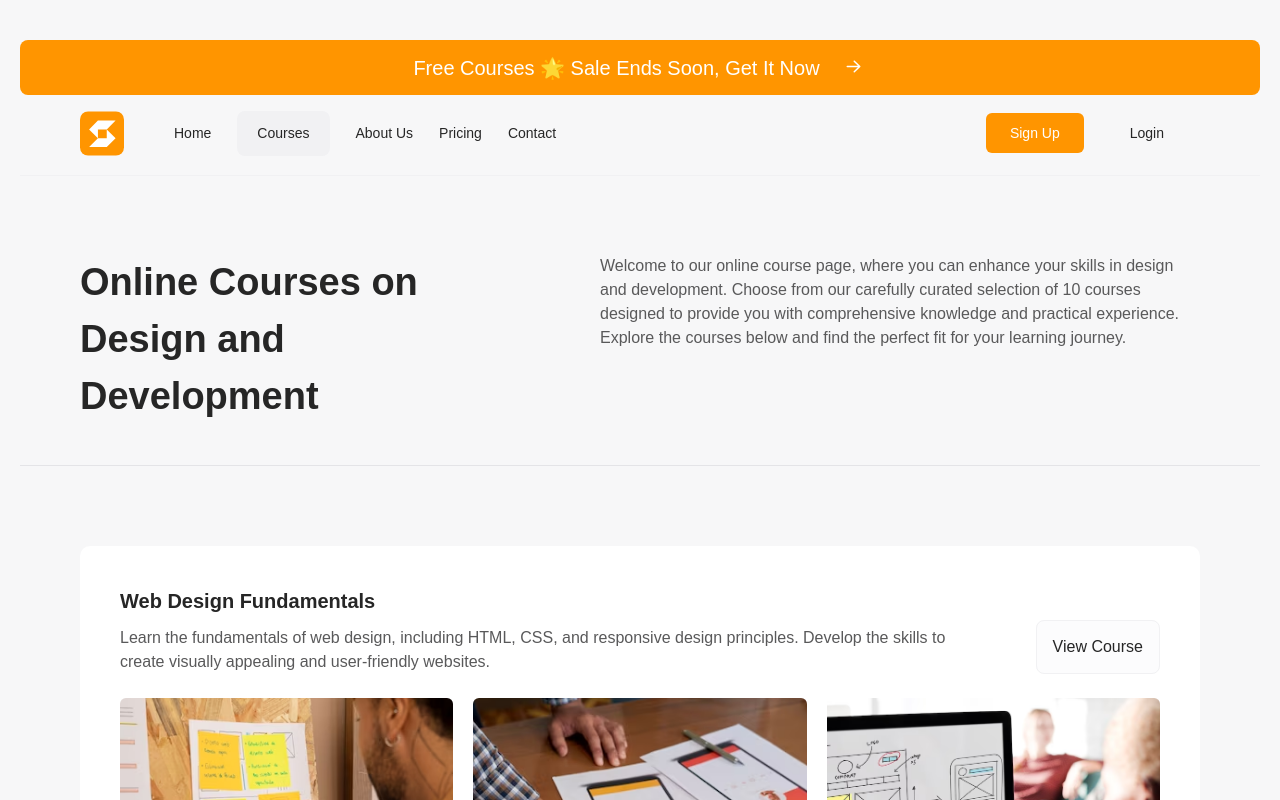
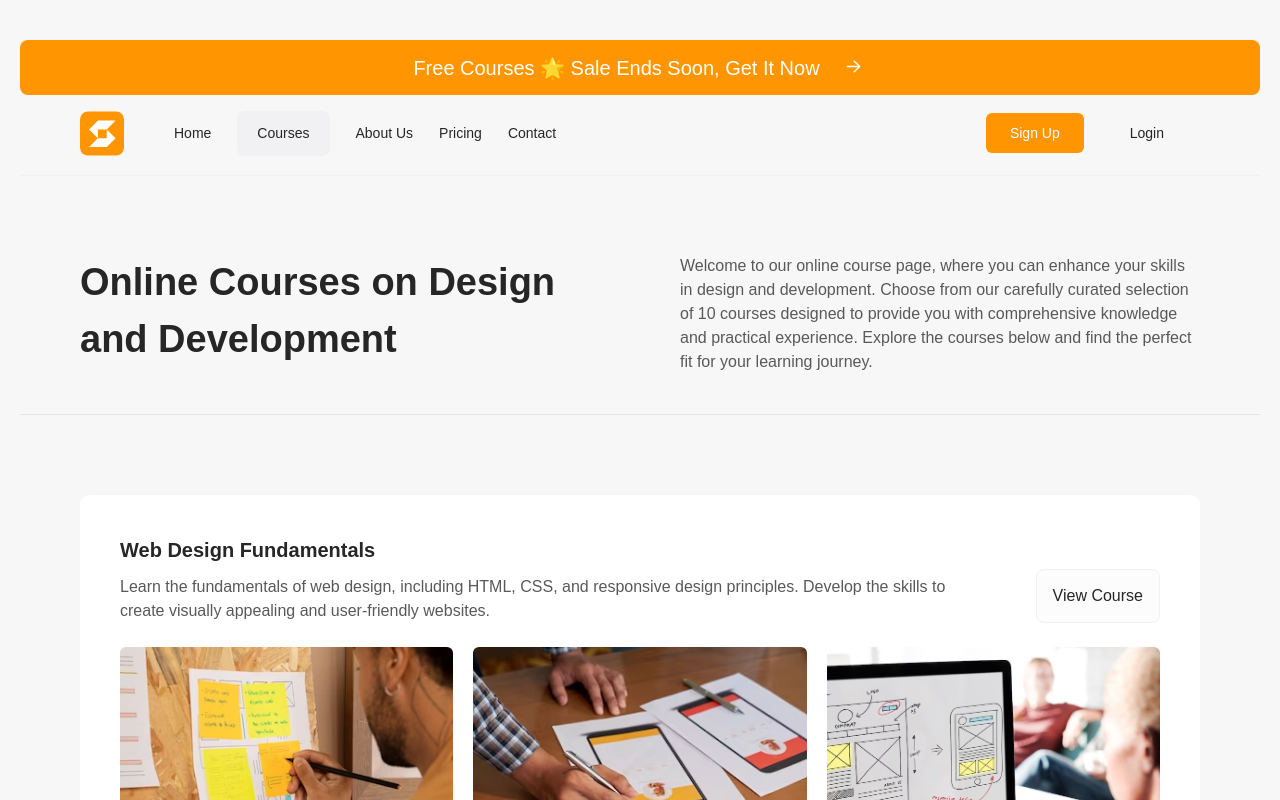
Before and after one commit to VienNguyen-Dev/Online-Course-E-Learning, a Next.js app: page /courses in a window 1280 px wide. Shown: the top 800 px of the page. Built offline with nearby package versions, Linux system fonts and the light colour scheme.

Commit message:
fix courseHeader component

```diff
--- a/app/courses/page.tsx
+++ b/app/courses/page.tsx
@@ -6,7 +6,7 @@ import CourseHeader from "@/components/CourseHeader";
 const CoursesPage = () => {
   return (
     <div className="flex flex-col">
-      <div className="2xl:mx-[30px] xl:mx-[20px] xm-[16px]">
+      <div className="2xl:mx-[30px] xl:mx-[20px] mx-[16px]">
         <CourseHeader
           title="Online Courses on Design and Development"
           description="Welcome to our online course page, where you can enhance your skills in design and development. Choose from our carefully curated selection of 10 courses designed to provide you with
--- a/components/CourseHeader.tsx
+++ b/components/CourseHeader.tsx
@@ -7,12 +7,12 @@ interface CourseHeaderProps {
 
 const CourseHeader = ({ title, description }: CourseHeaderProps) => {
   return (
-    <div className="2xl:mt-[109px] border-b border-[#E4E4E7]   flex 2xl:gap-[100px] xl:mt-[80px]  xl:gap-[80px] flex-col  mt-[50px]   sm:flex-row gap-[16px] 2xl:max-w-[1860px] xl:max-w-[1400px] max-w-[358px]  2xl:pb-[50px]  xl:px-[60px] xl:pb-[40px] pb-[30px]">
+    <div className="2xl:mt-[109px] border-b border-[#E4E4E7]   flex 2xl:gap-[100px] xl:mt-[80px]  xl:gap-[80px] flex-col  mt-[50px]   sm:flex-row gap-[16px] 2xl:max-w-[1860px] sm:max-w-[1400px] max-w-[358px]   2xl:pb-[50px]  xl:px-[60px] xl:pb-[40px] pb-[30px] ">
+      <div className=" w-full">
+        <h1 className="2xl:max-w-[748px] max-w-[600px]  2xl:text-[48px] font-semibold text-[#262626] xl:text-[38px] text-[28px] ">{title}</h1>
+      </div>
       <div className="w-full">
-        <h1 className="2xl:text-[48px] font-semibold text-[#262626] xl:text-[38px] text-[28px] max-w-[600px]">{title}</h1>
-      </div>
-      <div className=" 2xl:max-w-[748px] xl:max-w-[600px]">
-        <p className=" 2xl:text-[18px] xl:text-[16px] text-[14px] font-normal text-[#59595A]">{description}</p>
+        <p className="2xl:max-w-[748px] max-w-[600px] 2xl:text-[18px] xl:text-[16px] text-[14px] font-normal text-[#59595A]">{description}</p>
       </div>
     </div>
   );
```
